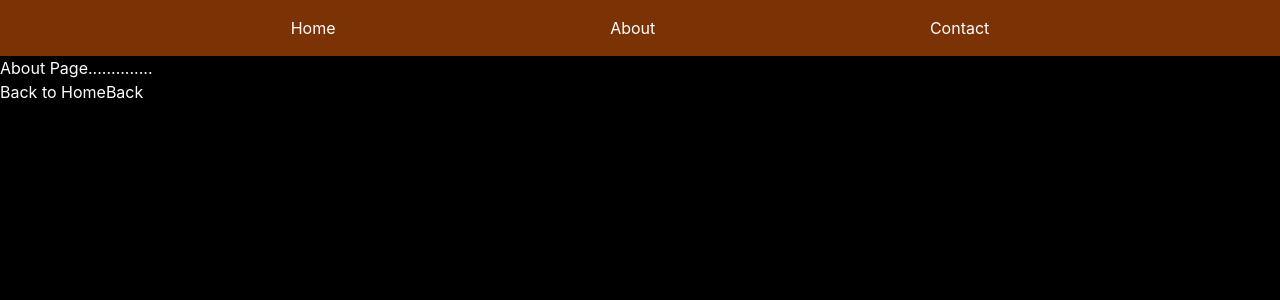
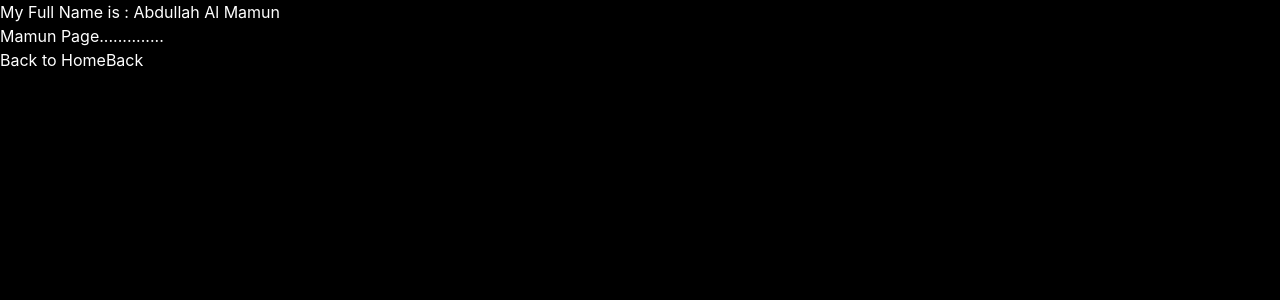
Before and after one commit to Mamun123123123/React_js_practice_, a React (Vite) app in the folder practice_react/: page /about in a window 1280 px wide. Shown: the top 300 px of the page. Built offline with nearby package versions, Linux system fonts and the light colour scheme.

Commit message:
learn useContext hook and practice

```diff
--- a/practice_react/src/App.jsx
+++ b/practice_react/src/App.jsx
@@ -26,6 +26,8 @@ import { Routes,Route } from "react-router-dom"
 import Home from "./Pages/Home"
 import Contact from "./Pages/Contact"
 import About from "./Pages/About"
+import Name from "./Context/Name"
+import { UserProvider } from "./Context/Context"
 const App = () => {
   const showAlert = ()=>{
        alert("click korne ke liye donnobad")
@@ -33,13 +35,18 @@ const App = () => {
   const arr = [10,20,30,40]
   return (
     <>
-      <NavBer />
+      <UserProvider>
+        <Name />
+        <About />
+      </UserProvider>
+
+      {/* <NavBer />
       <Routes>
         <Route path='/' element = {<Home />} />
         <Route path='/about' element = {<About />} />
         <Route path='/contact' element = {<Contact />} />
 
-      </Routes>
+      </Routes> */}
 
 
 
--- /dev/null
+++ b/practice_react/src/Context/Context.jsx
@@ -0,0 +1,13 @@
+import { Children, createContext } from "react";
+
+export const UserContext = createContext()
+
+export const UserProvider = ({children}) => {
+    const fullName = "Abdullah Al Mamun"
+    const name = "Mamun"
+    return (
+        <UserContext.Provider value={{fullName,name}}>
+            {children}
+        </UserContext.Provider>
+    )
+}
--- /dev/null
+++ b/practice_react/src/Context/Name.jsx
@@ -0,0 +1,13 @@
+import React, { useContext } from 'react'
+import { UserContext } from './Context'
+
+const Name = () => {
+    const {fullName} = useContext(UserContext)
+  return (
+    <div>
+        <h1>My Full Name is : {fullName} </h1>
+    </div>
+  )
+}
+
+export default Name
--- a/practice_react/src/Pages/About.jsx
+++ b/practice_react/src/Pages/About.jsx
@@ -1,11 +1,13 @@
-import React from 'react'
+import React, { useContext } from 'react'
 import { useNavigate } from 'react-router-dom'
+import { UserContext } from '../Context/Context'
 
 const About = () => {
+   const {name} = useContext(UserContext)
     let navigate = useNavigate()
   return (
     <div>
-       <h1>About Page..............</h1>
+       <h1>{name} Page..............</h1>
        <button onClick={()=>{
         navigate('/')
        }}>Back to Home</button>
```
